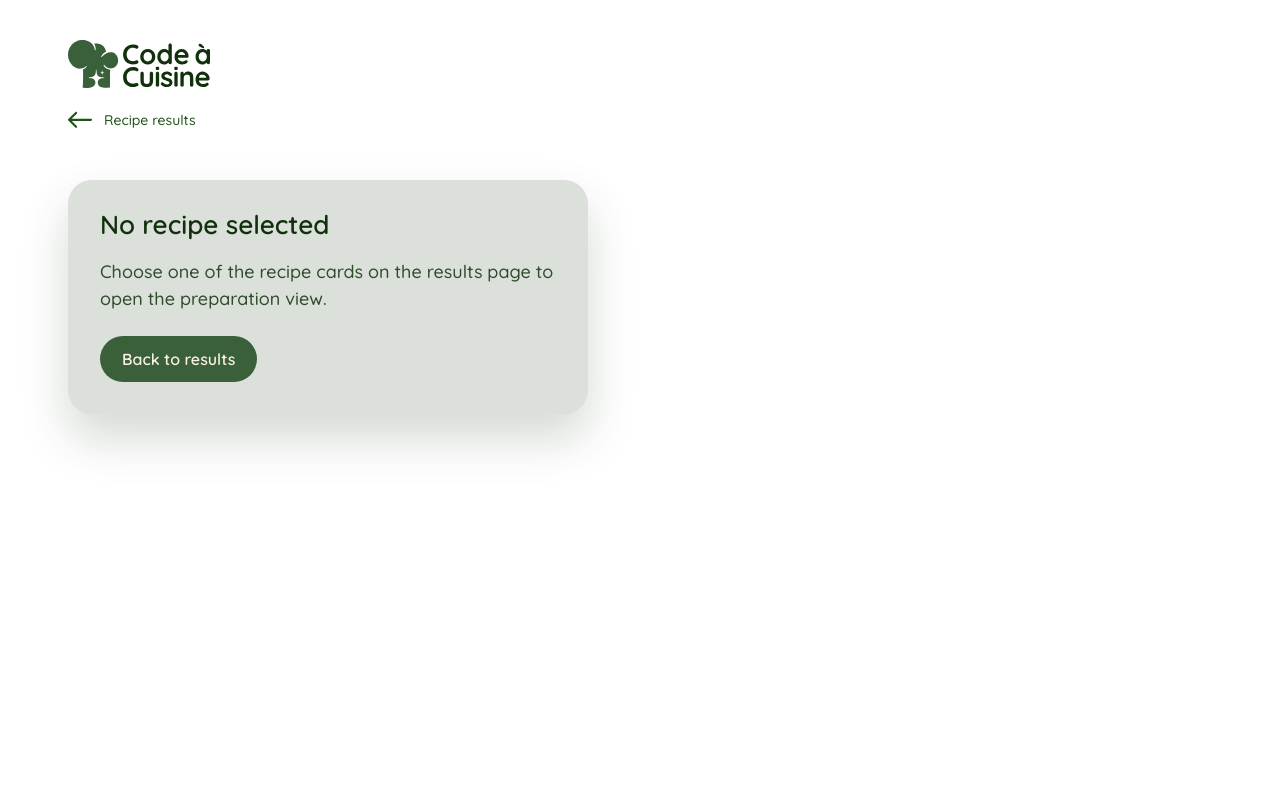
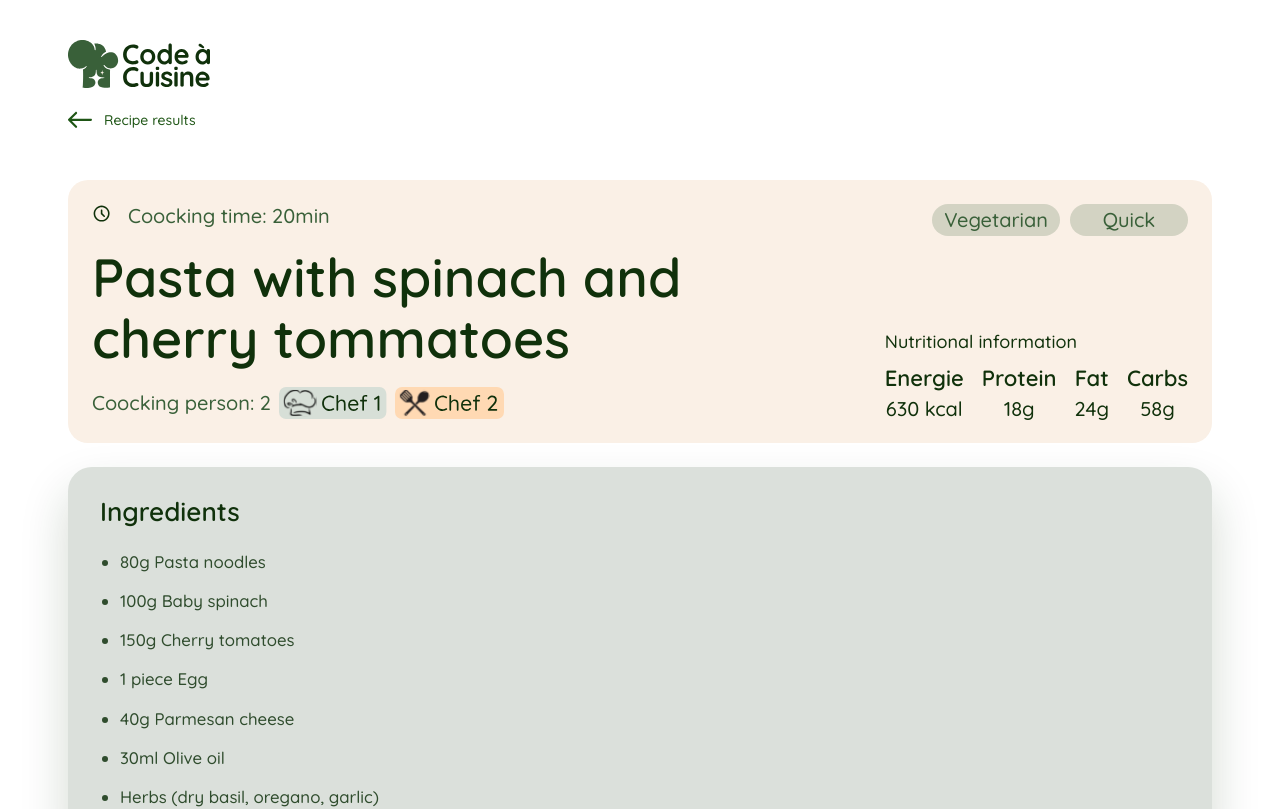
Before and after one commit to FatihYalcin42/code-cuisine, an Angular app: page /preparation in a window 1280 px wide. Shown: the top 809 px of the page. Built offline with nearby package versions, Linux system fonts and the light colour scheme.

Commit message:
feat: add nutritional information to the recipe detail header with design-ready fallback values

```diff
--- a/src/app/pages/preparation-page/preparation-page.html
+++ b/src/app/pages/preparation-page/preparation-page.html
@@ -46,7 +46,26 @@
         </div>
 
         <div class="preparation-intro-side" aria-hidden="true">
-          <div class="preparation-intro-side-placeholder"></div>
+          <div class="preparation-intro-side-panel">
+            <div class="preparation-tags">
+              @for (tag of selectedPreferenceTags(); track tag) {
+                <span class="preparation-tag">{{ tag }}</span>
+              }
+            </div>
+
+            <div class="preparation-nutrition">
+              <h2 class="preparation-nutrition-title">Nutritional information</h2>
+
+              <div class="preparation-nutrition-grid">
+                @for (fact of nutritionFacts(); track fact.label) {
+                  <div class="preparation-nutrition-item">
+                    <span class="preparation-nutrition-label">{{ fact.label }}</span>
+                    <span class="preparation-nutrition-value">{{ fact.value }}</span>
+                  </div>
+                }
+              </div>
+            </div>
+          </div>
         </div>
       </div>
 
--- a/src/app/pages/preparation-page/preparation-page.scss
+++ b/src/app/pages/preparation-page/preparation-page.scss
@@ -103,10 +103,97 @@
   justify-content: flex-end;
 }
 
-.preparation-intro-side-placeholder {
+.preparation-intro-side-panel {
   width: 100%;
-  border-radius: 18px;
-  background: rgb(250 240 230 / 55%);
+  display: grid;
+  justify-items: end;
+  align-content: space-between;
+  gap: 24px;
+}
+
+.preparation-tags {
+  display: flex;
+  flex-wrap: wrap;
+  justify-content: flex-end;
+  gap: 10px;
+  align-content: flex-start;
+}
+
+.preparation-tag {
+  display: inline-flex;
+  align-items: center;
+  justify-content: center;
+  min-width: 118px;
+  height: 32px;
+  padding: 6px 12px;
+  border-radius: 30px;
+  box-sizing: border-box;
+  background: rgb(57 96 57 / 20%);
+  color: #396039;
+  font-family: 'Quicksand', sans-serif;
+  font-size: 20px;
+  font-style: normal;
+  font-weight: 500;
+  line-height: 20px;
+  letter-spacing: 0;
+}
+
+.preparation-nutrition {
+  display: grid;
+  gap: 16px;
+  width: 100%;
+}
+
+.preparation-nutrition-title {
+  margin: 0;
+  color: #10310b;
+  font-family: 'Quicksand', sans-serif;
+  font-size: 18px;
+  font-style: normal;
+  font-weight: 500;
+  line-height: 1;
+  letter-spacing: 0;
+}
+
+.preparation-nutrition-grid {
+  display: grid;
+  grid-template-columns: repeat(4, max-content);
+  justify-content: space-between;
+  gap: 18px;
+  width: 100%;
+}
+
+.preparation-nutrition-item {
+  display: grid;
+  justify-items: center;
+  gap: 10px;
+}
+
+.preparation-nutrition-label {
+  color: #10310b;
+  font-family: 'Quicksand', sans-serif;
+  font-size: 22px;
+  font-style: normal;
+  font-weight: 700;
+  line-height: 1;
+  letter-spacing: 0;
+  text-align: center;
+}
+
+.preparation-nutrition-value {
+  color: #10310b;
+  font-family: 'Quicksand', sans-serif;
+  font-size: 20px;
+  font-style: normal;
+  font-weight: 500;
+  line-height: 20px;
+  letter-spacing: 0;
+  text-align: center;
+}
+
+.preparation-intro-side-placeholder,
+.preparation-intro-side-panel {
+  width: 100%;
 }
 
 .preparation-card {
--- a/src/app/pages/preparation-page/preparation-page.ts
+++ b/src/app/pages/preparation-page/preparation-page.ts
@@ -1,6 +1,39 @@
 import { Component, computed, inject } from '@angular/core';
 import { ActivatedRoute, RouterLink } from '@angular/router';
-import { RecipeGenerationService } from '../../services/recipe-generation.service';
+import {
+  GeneratedRecipe,
+  RecipeGenerationService,
+} from '../../services/recipe-generation.service';
+
+const PREPARATION_PAGE_FALLBACK_RECIPE: GeneratedRecipe = {
+  title: 'Pasta with spinach and cherry tommatoes',
+  description:
+    'A creamy weeknight pasta with baby spinach, sweet cherry tomatoes and a fast stovetop finish.',
+  prepTime: '20min',
+  ingredients: [
+    '80g Pasta noodles',
+    '100g Baby spinach',
+    '150g Cherry tomatoes',
+    '1 piece Egg',
+    '40g Parmesan cheese',
+    '30ml Olive oil',
+    'Herbs (dry basil, oregano, garlic)',
+  ],
+  steps: [
+    'Boil the pasta in salted water until al dente and keep a little cooking water.',
+    'Warm olive oil in a pan, then soften the cherry tomatoes until they start to burst.',
+    'Add spinach and herbs, fold in the pasta and loosen the sauce with a splash of pasta water.',
+    'Finish with egg and parmesan off the heat, then season and serve immediately.',
+  ],
+};
+
+const PREPARATION_PAGE_FALLBACK_PERSONS = 2;
+const PREPARATION_PAGE_FALLBACK_NUTRITION_FACTS = [
+  { label: 'Energie', value: '630 kcal' },
+  { label: 'Protein', value: '18g' },
+  { label: 'Fat', value: '24g' },
+  { label: 'Carbs', value: '58g' },
+];
 
 @Component({
   selector: 'app-preparation-page',
@@ -13,15 +46,52 @@ export class PreparationPageComponent {
   private readonly route = inject(ActivatedRoute);
   private readonly source = this.route.snapshot.queryParamMap.get('from');
   private readonly cookingPersons = computed(
-    () => Math.max(1, this.recipeGeneration.lastUsedPreferences()?.persons ?? 1),
+    () => Math.max(1, this.recipeGeneration.lastUsedPreferences()?.persons ?? PREPARATION_PAGE_FALLBACK_PERSONS),
   );
   protected readonly selectedRecipe = computed(
-    () => this.recipeGeneration.selectedRecipe() ?? this.recipeGeneration.generatedRecipes()[0] ?? null,
+    () =>
+      this.recipeGeneration.selectedRecipe() ??
+      this.recipeGeneration.generatedRecipes()[0] ??
+      PREPARATION_PAGE_FALLBACK_RECIPE,
   );
   protected readonly backLinkLabel = this.source === 'cookbook' ? 'Back to cookbook' : 'Recipe results';
   protected readonly backLinkTarget = this.source === 'cookbook' ? '/cookbook' : '/results';
   protected readonly backLinkAriaLabel =
     this.source === 'cookbook' ? 'Back to cookbook' : 'Back to recipe results';
+  protected readonly selectedPreferenceTags = computed(() => {
+    const preferences = this.recipeGeneration.lastUsedPreferences();
+
+    if (!preferences) {
+      return ['Vegetarian', 'Quick'];
+    }
+
+    return [preferences.diet, preferences.cookingTime, preferences.cuisine]
+      .filter((value): value is string => Boolean(value && value !== 'No preferences'))
+      .map((value) => value.trim());
+  });
+  protected readonly nutritionFacts = computed(() => {
+    const recipeTitle = this.selectedRecipe()?.title.toLowerCase() ?? '';
+
+    if (recipeTitle.includes('potato')) {
+      return [
+        { label: 'Energie', value: '540 kcal' },
+        { label: 'Protein', value: '11g' },
+        { label: 'Fat', value: '19g' },
+        { label: 'Carbs', value: '73g' },
+      ];
+    }
+
+    if (recipeTitle.includes('rice bowl')) {
+      return [
+        { label: 'Energie', value: '510 kcal' },
+        { label: 'Protein', value: '14g' },
+        { label: 'Fat', value: '16g' },
+        { label: 'Carbs', value: '68g' },
+      ];
+    }
+
+    return PREPARATION_PAGE_FALLBACK_NUTRITION_FACTS;
+  });
   protected readonly cookingPersonsLabel = computed(() => this.cookingPersons());
   protected readonly cookLabelSources = computed(() => {
     const availableCookLabels = [
--- a/src/app/pages/results-page/results-page.html
+++ b/src/app/pages/results-page/results-page.html
@@ -35,9 +35,8 @@
 
   </section>
 
-  @if (generatedRecipes().length) {
   <section class="results-cards" aria-label="Generated recipe cards">
-      @for (recipe of generatedRecipes(); track $index) {
+    @for (recipe of displayRecipes(); track $index) {
       <article class="recipe-card">
         <div class="recipe-card-top">
           <div class="recipe-card-label">
@@ -61,18 +60,6 @@
       </article>
     }
   </section>
-  } @else {
-    <section class="results-cards results-cards-empty" aria-live="polite">
-      <article class="recipe-card recipe-card-empty">
-        <div class="recipe-card-body">
-          <h2 class="recipe-card-title">No recipe yet</h2>
-          <p class="recipe-card-description">
-            No recipe has been generated yet. Go back to preferences and start a new request.
-          </p>
-        </div>
-      </article>
-    </section>
-  }
 
   <div class="results-cta-row">
     <a class="results-cta-link" routerLink="/generate-recipe" aria-label="Generate new recipie">
--- a/src/app/pages/results-page/results-page.ts
+++ b/src/app/pages/results-page/results-page.ts
@@ -4,6 +4,30 @@ import {
   GeneratedRecipe,
   RecipeGenerationService,
 } from '../../services/recipe-generation.service';
+
+const RESULTS_PAGE_FALLBACK_RECIPES: GeneratedRecipe[] = [
+  {
+    title: 'Pasta with spinach and cherry tommatoes',
+    description: 'A creamy weeknight pasta with fresh greens and a fast tomato finish.',
+    prepTime: '20min',
+    ingredients: ['80g Pasta noodles', '100g Baby spinach', '150g Cherry tomatoes'],
+    steps: ['Boil pasta.', 'Cook tomatoes and spinach.', 'Fold everything together and serve.'],
+  },
+  {
+    title: 'Crispy potato skillet',
+    description: 'Golden potatoes with herbs, onion and a quick pan sauce.',
+    prepTime: '30min',
+    ingredients: ['500g Potatoes', '1 Onion', 'Herbs'],
+    steps: ['Slice potatoes.', 'Pan fry until crisp.', 'Finish with herbs and seasoning.'],
+  },
+  {
+    title: 'Vegetable rice bowl',
+    description: 'A light bowl with rice, roasted vegetables and a bright dressing.',
+    prepTime: '25min',
+    ingredients: ['150g Rice', '1 Zucchini', '1 Carrot'],
+    steps: ['Cook rice.', 'Roast vegetables.', 'Assemble bowl and dress before serving.'],
+  },
+];
 
 @Component({
   selector: 'app-results-page',
@@ -15,6 +39,11 @@ export class ResultsPageComponent {
   protected readonly recipeGeneration = inject(RecipeGenerationService);
   private readonly router = inject(Router);
   protected readonly generatedRecipes = this.recipeGeneration.generatedRecipes;
+  protected readonly displayRecipes = computed(() => {
+    const recipes = this.generatedRecipes();
+
+    return recipes.length ? recipes : RESULTS_PAGE_FALLBACK_RECIPES;
+  });
   protected readonly selectedPreferenceTags = computed(() => {
     const preferences = this.recipeGeneration.lastUsedPreferences();
 
```
Lines whose indentation alone changed are shown as unchanged.
